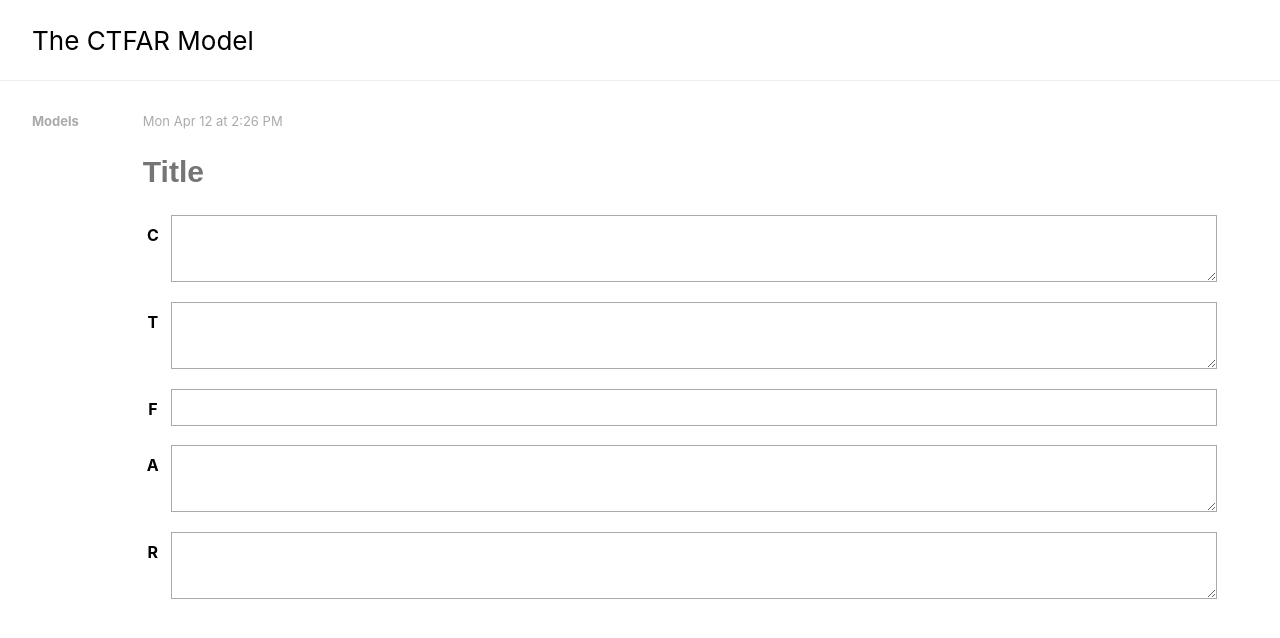
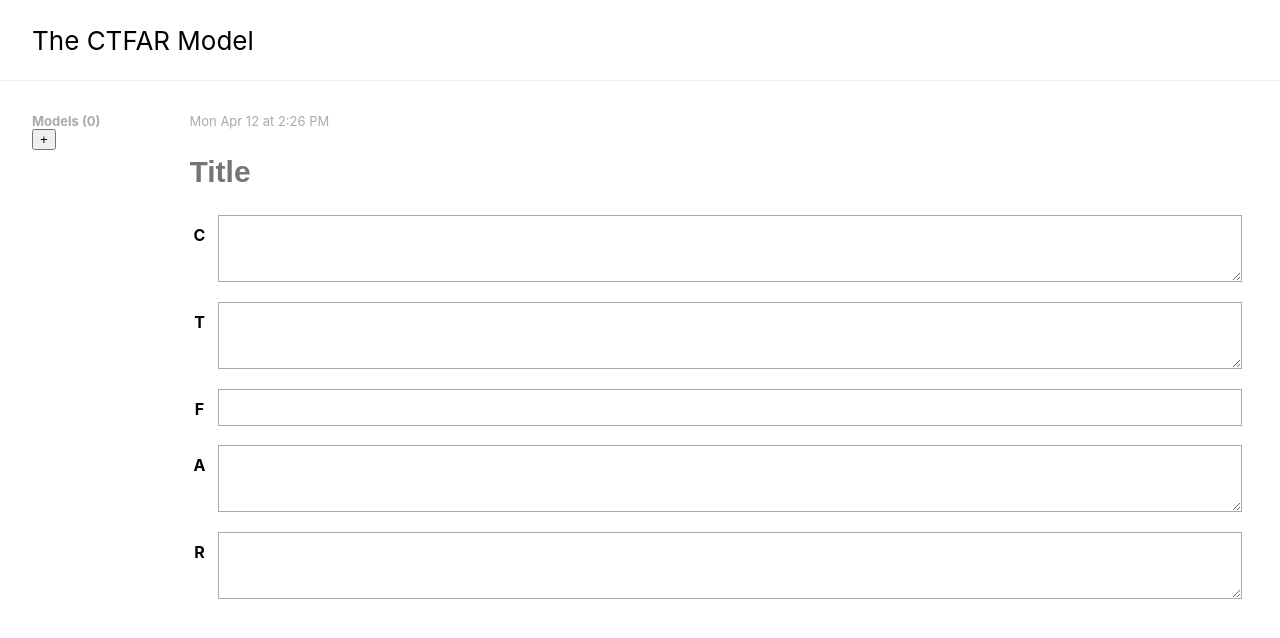
Before and after one commit to lepittenger/ctfar-model, a React (Create React App) app: page /app/1 in a window 1280 px wide. Shown: the top 638 px of the page. Built offline with nearby package versions, Linux system fonts and the light colour scheme.

Commit message:
Adds a count of total models

```diff
--- a/src/components/ModelsList.js
+++ b/src/components/ModelsList.js
@@ -3,9 +3,11 @@ import ModelExcerpt from "./ModelExcerpt";
 
 class ModelsList extends React.Component {
     render() {
+        const modelsIds = Object.keys(this.props.models);
+        const modelsCount = modelsIds.length;
         return (
             <div className="models-list">
-                <h3>Models</h3>
+                <h3>Models <span className="modelsCount">({modelsCount})</span> <button className="addNewModel">&#43;</button></h3>
                 <ul>
                     {Object.keys(this.props.models).map(key => <ModelExcerpt key={key}details={this.props.models[key]} />)}
                 </ul>
```
